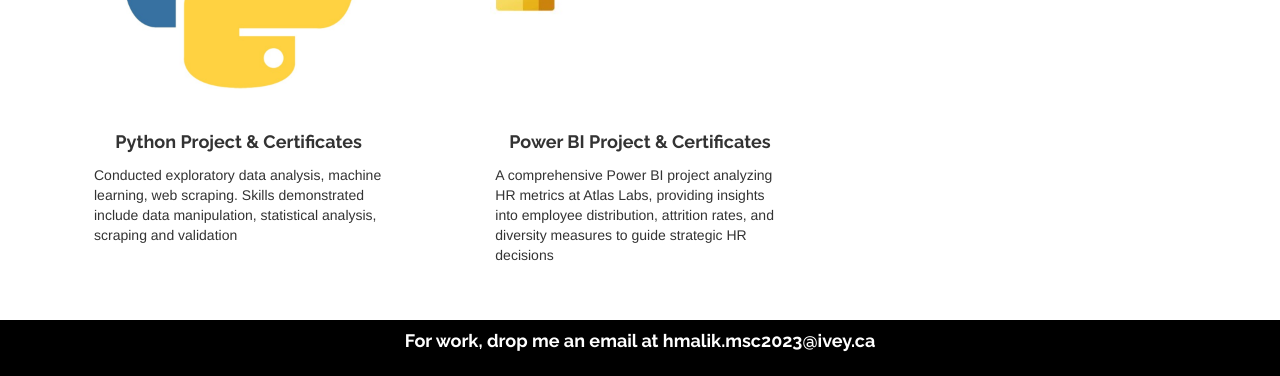
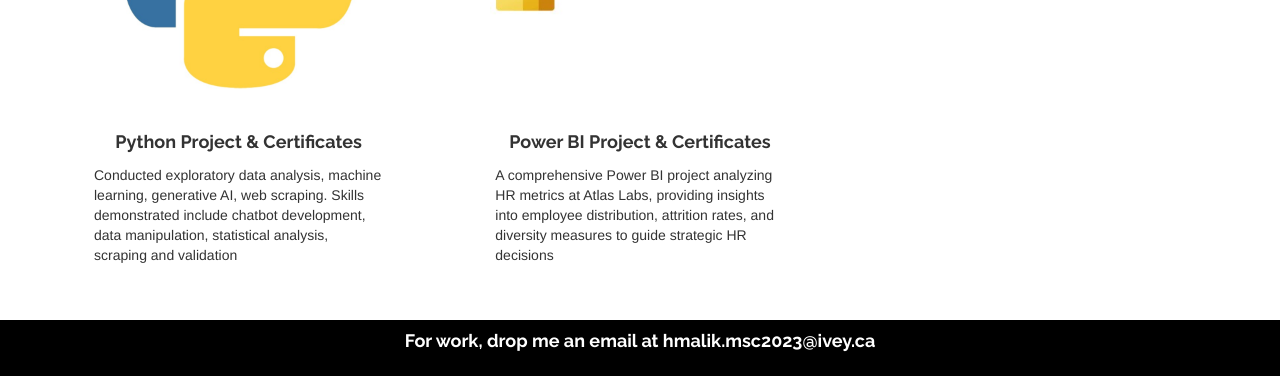
Before and after one commit to humzamalik42/humza-malik.github.io, a plain HTML site: page index.html in a window 1280 px wide. Shown: the part 1858-2234 px from the top of the page. Drawn offline with nearby package versions, Linux system fonts and the light colour scheme.

Commit message:
Update index.html

```diff
--- a/index.html
+++ b/index.html
@@ -162,7 +162,7 @@
 							<div class="col-md-4 portfolio-item">
 								<a href="https://github.com/humzamalik42/Python-Project"><img src="thumbs/4.jpg" /></a>
 								<h4>Python Project & Certificates</h4>
-								<p>Conducted exploratory data analysis, machine learning, web scraping. Skills demonstrated include data manipulation, statistical analysis, scraping and validation</p>
+								<p>Conducted exploratory data analysis, machine learning, generative AI, web scraping. Skills demonstrated include chatbot development, data manipulation, statistical analysis, scraping and validation</p>
 							</div>
 							<div class="col-md-4 portfolio-item">
 								<a href="https://github.com/humzamalik42/Power-BI-Project"><img src="thumbs/5.jpg" /></a>
```
